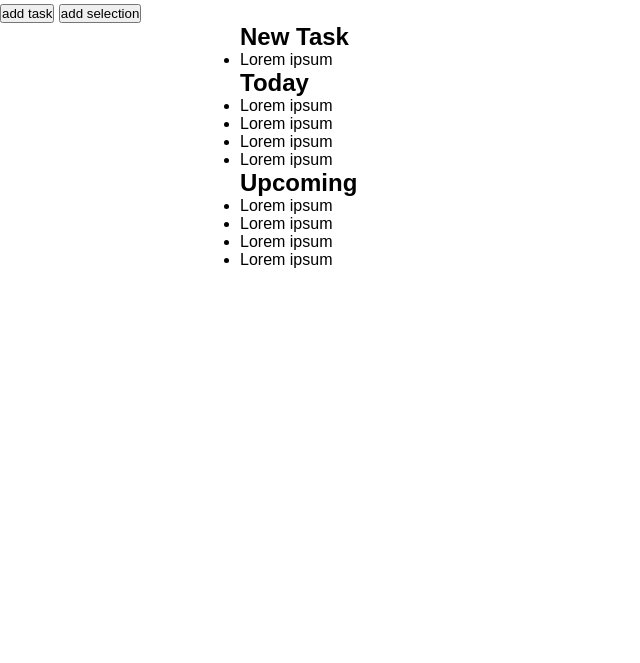
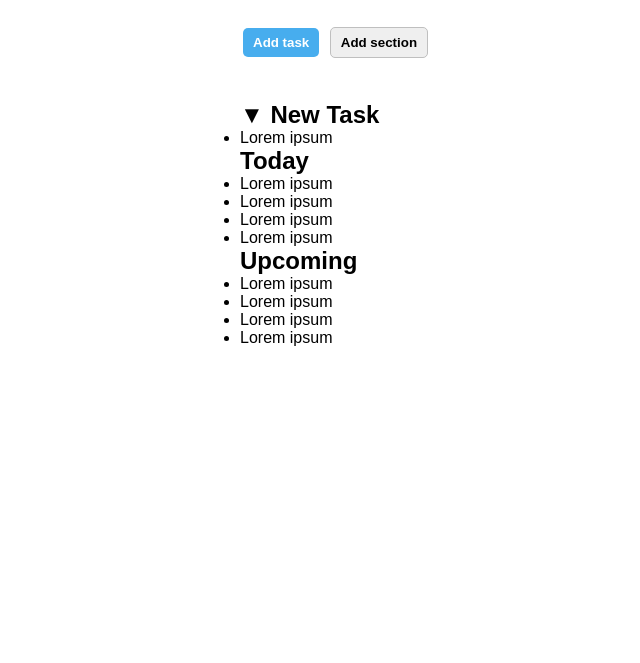
Before and after one commit to GemelliAngelo/html-css-toboolist, a plain HTML site: page index.html in a window 1280 px wide. Shown: the part 137-800 px from the top of the page, without its empty margins (0-640 px from the left). Drawn offline with Linux system fonts and the light colour scheme.

Commit message:
add buttons

```diff
--- a/css/style.css
+++ b/css/style.css
@@ -22,8 +22,31 @@
   }
 
   .page-logo {
-    height: 100px;
+    height: 80px;
     vertical-align: middle;
+  }
+
+  .bottom-header {
+    max-width: 800px;
+    margin: 40px auto;
+  }
+
+  .task-button {
+    padding: 7px 10px;
+    border: none;
+    border-radius: 5px;
+    color: white;
+    background-color: #47adee;
+    font-weight: 600;
+    margin: 3px;
+  }
+
+  .section-button {
+    padding: 7px 10px;
+    border: 1px solid #bfbfbf;
+    border-radius: 5px;
+    font-weight: 600;
+    margin: 3px;
   }
 
   /* BODY */
--- a/index.html
+++ b/index.html
@@ -16,15 +16,15 @@
         </div>
 
         <div class="bottom-header">
-            <button>add task</button>
-            <button>add selection</button>
+            <button class="task-button">Add task</button>
+            <button class="section-button">Add section</button>
         </div>
 
     </header>
 
     <main>
         <div class="main-body">
-            <h2>New Task</h2>
+            <h2>&#x25BC New Task</h2>
                 <ul>
                 <li>Lorem ipsum</li>
             </ul>
```
